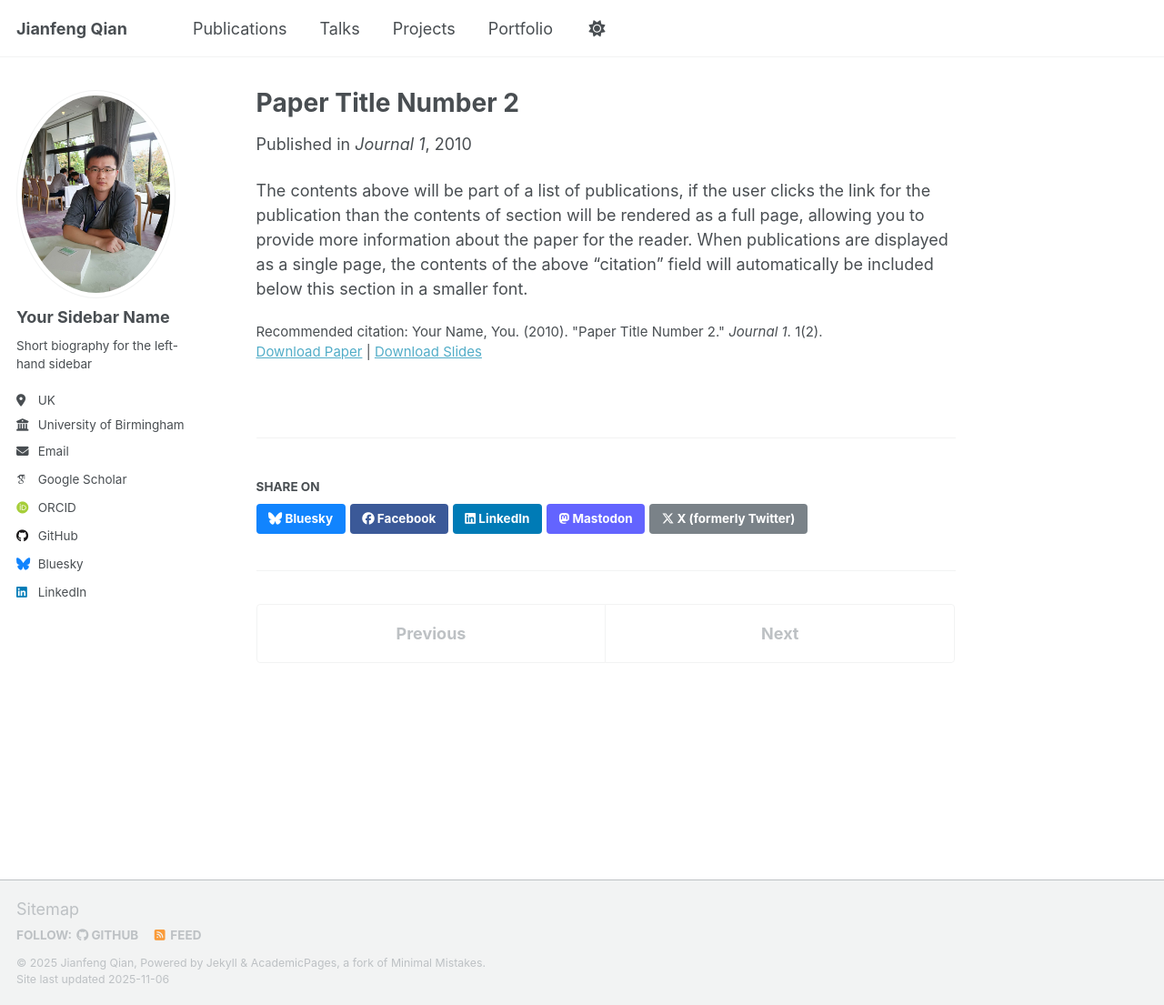
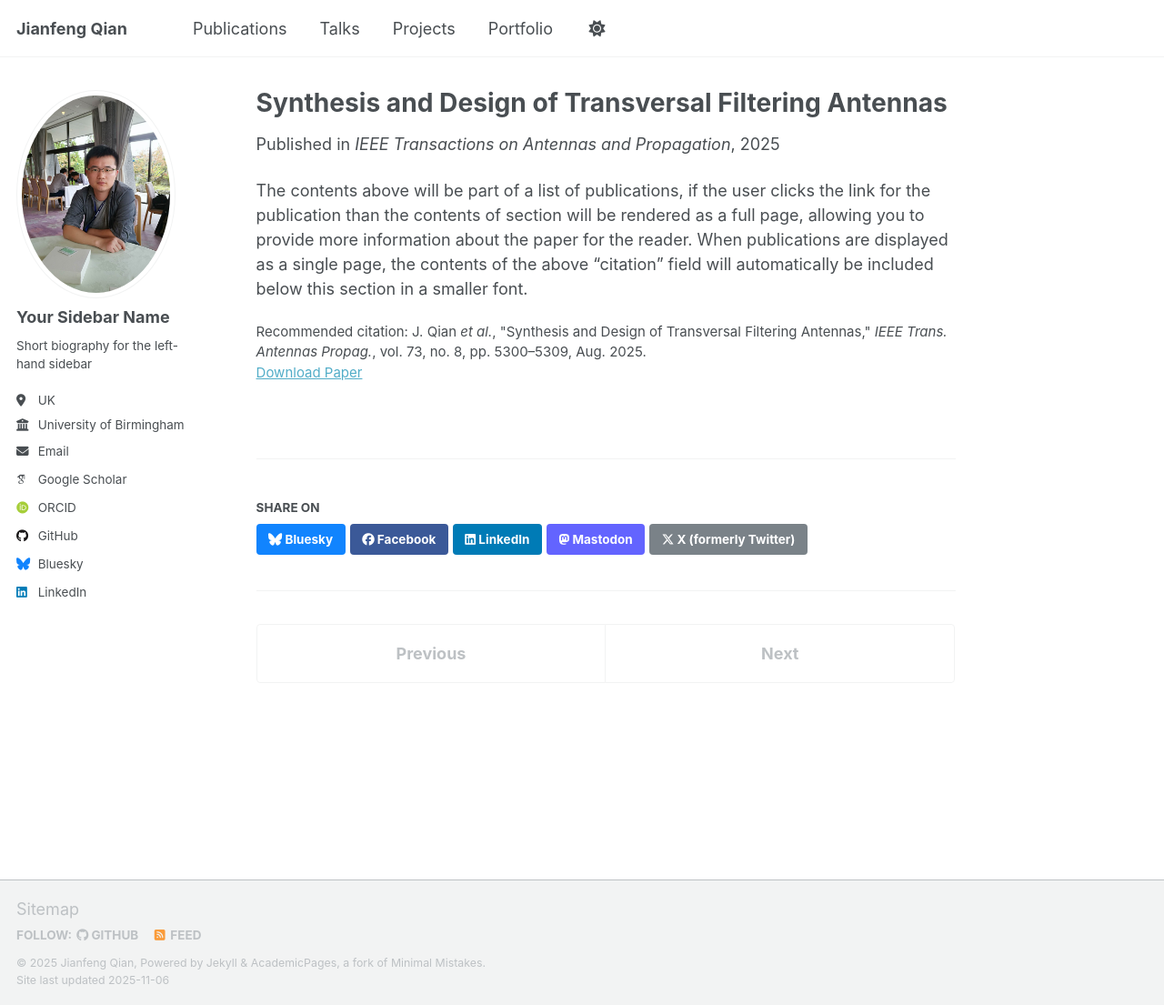
Before and after one commit to eejfqian/eejfqian.github.io, a Jekyll site: the page built from _publications/2010-10-01-paper-title-number-2.md, in a window 1280 px wide and 1105 px high. Shown: the whole window at 91% size. Built offline with Jekyll 4.4.1, drawn with Linux system fonts in a browser that asks for light colours; some web fonts are replaced; a script that is not in the unit is left out.

Commit message:
Update 2010-10-01-paper-title-number-2.md

```diff
--- a/_publications/2010-10-01-paper-title-number-2.md
+++ b/_publications/2010-10-01-paper-title-number-2.md
@@ -1,14 +1,13 @@
 ---
-title: "Paper Title Number 2"
+title: "Synthesis and Design of Transversal Filtering Antennas"
 collection: publications
 category: manuscripts
-permalink: /publication/2010-10-01-paper-title-number-2
-excerpt: 'This paper is about the number 2. The number 3 is left for future work.'
-date: 2010-10-01
-venue: 'Journal 1'
-slidesurl: 'https://academicpages.github.io/files/slides2.pdf'
-paperurl: 'https://academicpages.github.io/files/paper2.pdf'
-citation: 'Your Name, You. (2010). &quot;Paper Title Number 2.&quot; <i>Journal 1</i>. 1(2).'
+permalink: /publication/2025-08-01-transversal-filtering-antenna
+excerpt: 'This paper develops the first general synthesis theory of transversal filtering antennas, translating coupling-matrix filter concepts into radiating structures for controllable frequency selectivity and out-of-band isolation.'
+date: 2025-08-01
+venue: 'IEEE Transactions on Antennas and Propagation'
+paperurl: 'https://https://ieeexplore.ieee.org/document/11002398'
+citation: 'J. Qian <i>et al.</i>, "Synthesis and Design of Transversal Filtering Antennas," <i>IEEE Trans. Antennas Propag.</i>, vol. 73, no. 8, pp. 5300–5309, Aug. 2025.'
 ---
 
 The contents above will be part of a list of publications, if the user clicks the link for the publication than the contents of section will be rendered as a full page, allowing you to provide more information about the paper for the reader. When publications are displayed as a single page, the contents of the above "citation" field will automatically be included below this section in a smaller font.
```
